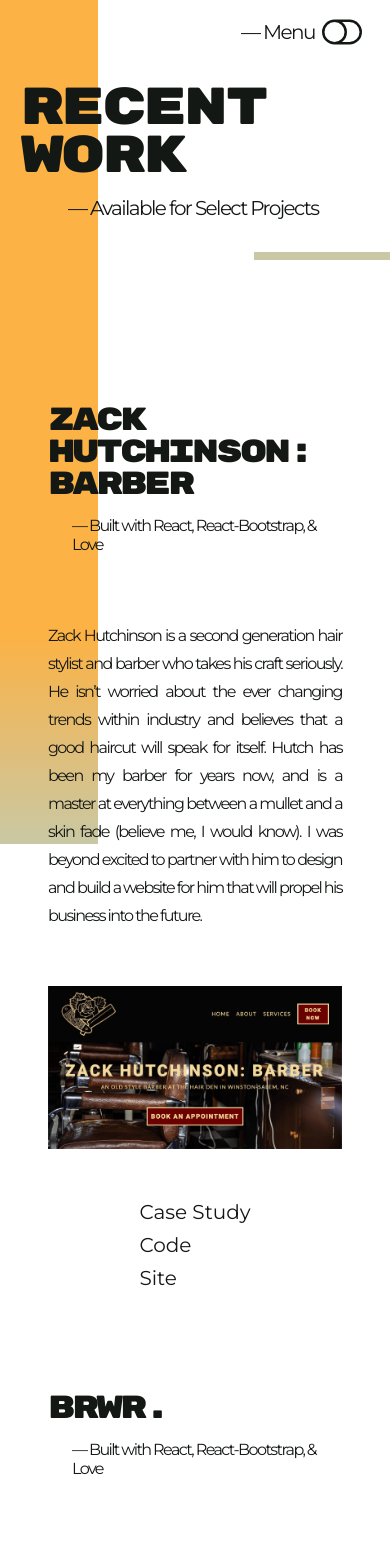
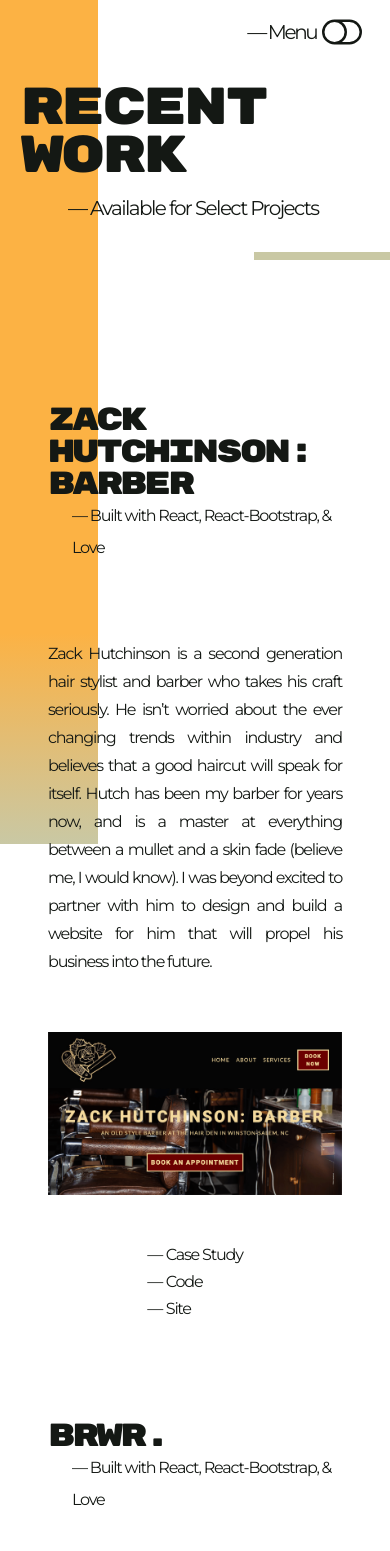
Before and after one commit to garrettmcmillan/cgm, a React (Create React App) app: page /recent in a window 390 px wide. Shown: the top 1551 px of the page. Built offline with nearby package versions, Linux system fonts and the light colour scheme.

Commit message:
resized images on mobile, fixed netlify 404 routing issue

```diff
--- a/src/App.css
+++ b/src/App.css
@@ -250,6 +250,7 @@
   text-transform: capitalize;
   font-weight: 400;
   font-size: 1.25rem !important;
+  letter-spacing: -0.1rem;
   outline: none !important;
   width: fit-content;
   padding: 0;
@@ -278,8 +279,6 @@
 
 .case-study-image {
   max-width: 30rem;
-
-  max-height: 50rem;
   border-radius: 0;
 }
 
@@ -334,8 +333,6 @@
   letter-spacing: -0.04rem;
   font-weight: 400;
 }
-.resume-list li {
-}
 
 .resume-list li::before {
   content: '\2014\2009\2009\2009';
@@ -362,9 +359,22 @@
     line-height: 2rem;
   }
   .work-sub-title {
-    font-size: 1rem;
+    font-size: 1rem !important;
+    letter-spacing: -0.075rem;
   }
   .work-content {
     font-size: 1rem !important;
+    letter-spacing: -0.075rem;
+  }
+  .work-button {
+    font-size: 1rem !important;
+    letter-spacing: -0.075rem;
+  }
+  .work-button::before {
+    content: '\2014\2009\2009\2009\2009';
+  }
+  .navbar-menu-title {
+    font-size: 1.25rem;
+    letter-spacing: -0.15rem;
   }
 }
--- a/src/components/CaseStudyCard.js
+++ b/src/components/CaseStudyCard.js
@@ -14,7 +14,7 @@
                         <div className="d-flex justify-content-center justify-content-md-start">
                             <Card.Title as="h2" className="work-title mt-5">
                                 {title}
-                                <span className="work-sub-title mt-3 ml-4 ml-md-5">&mdash;&nbsp;{sub}</span>
+                                <p className="work-sub-title ml-4 ml-md-5">&mdash;&nbsp;{sub}</p>
                             </Card.Title>
                         </div>
 
--- a/src/components/NavIcon.js
+++ b/src/components/NavIcon.js
@@ -22,12 +22,10 @@
             onClick={()=>this.setState({ isCardView: !this.state.isCardView })}>
                 { this.state.isCardView
                     ?
-                    /* arrows down */
                     <React.Fragment>
                         <path fillRule="evenodd" d="M5 3a5 5 0 0 0 0 10h6a5 5 0 0 0 0-10H5zm6 9a4 4 0 1 0 0-8 4 4 0 0 0 0 8z"/>
                     </React.Fragment>
                     :
-                    /* arrows up */
                     <React.Fragment>
                     <path fillRule="evenodd" d="M11 4a4 4 0 0 1 0 8H8a4.992 4.992 0 0 0 2-4 4.992 4.992 0 0 0-2-4h3zm-6 8a4 4 0 1 1 0-8 4 4 0 0 1 0 8zM0 8a5 5 0 0 0 5 5h6a5 5 0 0 0 0-10H5a5 5 0 0 0-5 5z"/>
                 </React.Fragment>
--- a/src/components/Navbar.js
+++ b/src/components/Navbar.js
@@ -17,7 +17,7 @@
                     aria-controls="basic-navbar-nav"
                     onClick={this.setNavExpanded}
                 >
-                    <div className="navbar-div d-flex align-items-center justify-content-center"><span>&mdash;&nbsp;Menu&nbsp;&nbsp;</span>
+                    <div className="navbar-div d-flex align-items-center justify-content-center"><span className="navbar-menu-title">&mdash;&nbsp;Menu&nbsp;&nbsp;</span>
                         <NavIcon />
                     </div>
                 </Navbar.Toggle>
--- a/src/components/WorkCard.js
+++ b/src/components/WorkCard.js
@@ -39,7 +39,7 @@
                         <div className="d-flex justify-content-center justify-content-md-start">
                             <Card.Title as="h2" className="work-title mt-5">
                             {title}
-                            <h4 className="work-sub-title mt-3 ml-4 ml-md-5" >&mdash;&nbsp;Built with {stack}</h4>
+                            <p className="work-sub-title ml-4 ml-md-5" >&mdash;&nbsp;Built with {stack}</p>
                         </Card.Title>
                         </div>
                         <div className="work-card-body d-flex justify-content-center align-items-center flex-column mt-5">
```
Lines whose indentation alone changed are shown as unchanged.
